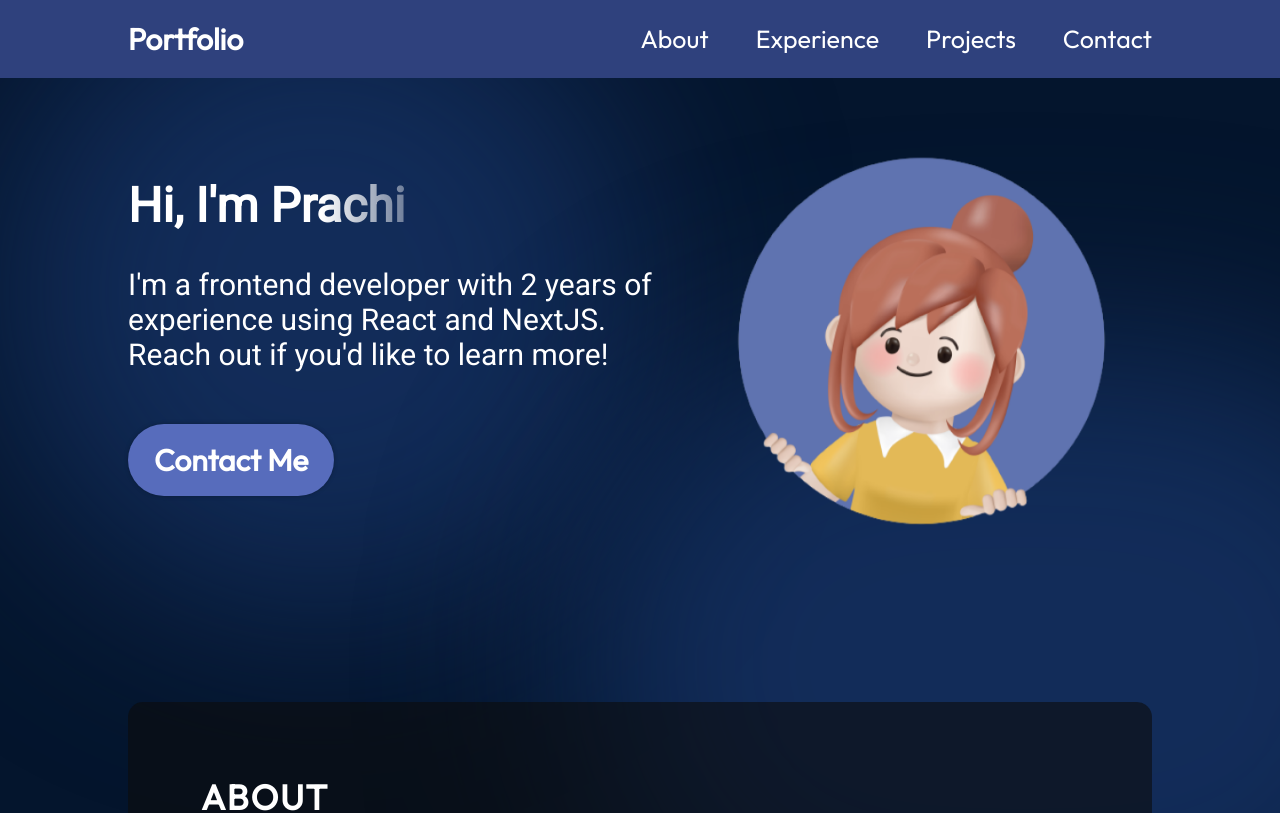
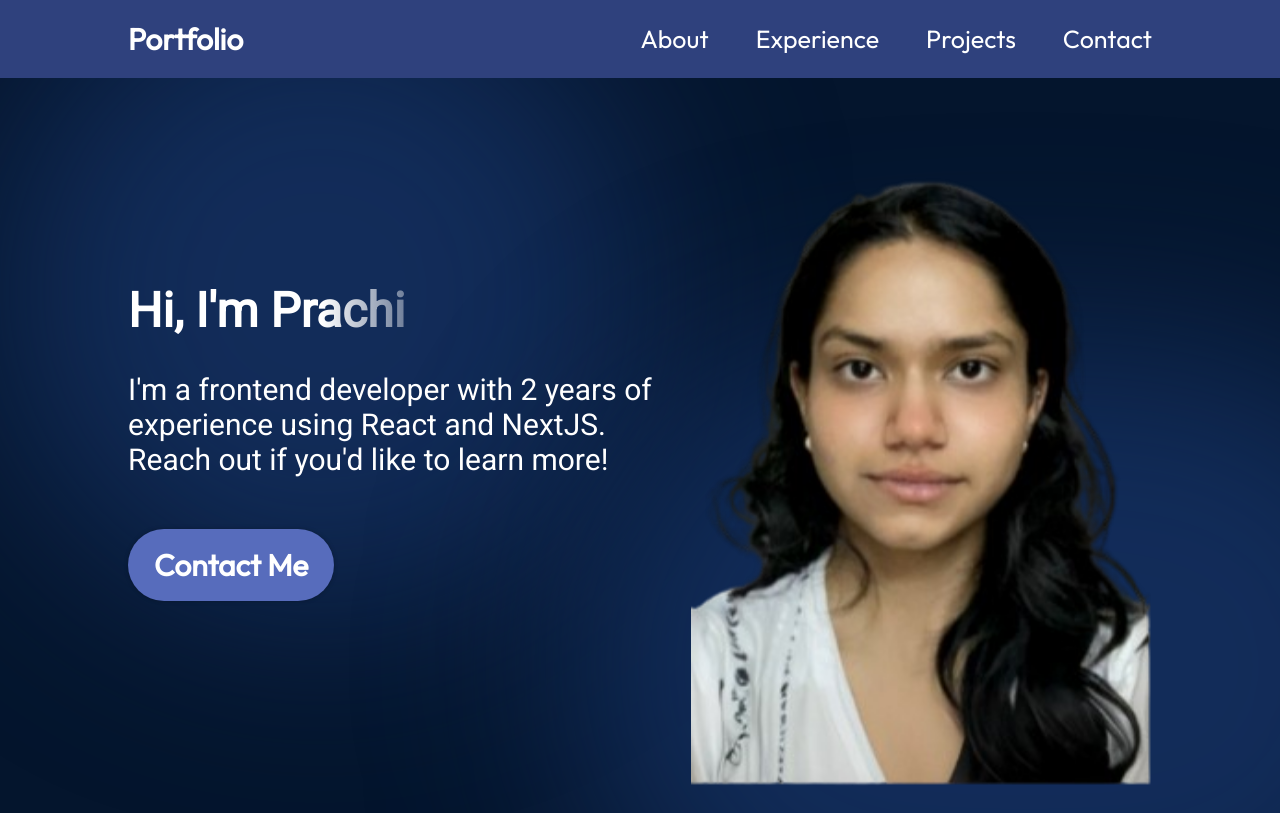
Before and after one commit to Prachi1208/portfolio, a React (Vite) app: page / in a window 1280 px wide. Shown: the top 813 px of the page. Built offline with nearby package versions, Linux system fonts and the light colour scheme.

Commit message:
Update Hero.jsx

```diff
--- a/src/components/Hero/Hero.jsx
+++ b/src/components/Hero/Hero.jsx
@@ -17,7 +17,7 @@ export const Hero = () => {
         </a>
       </div>
       <img
-        src={getImageUrl("hero/heroImage.png")}
+        src={getImageUrl("hero/b.png")}
         alt="Hero image of me"
         className={styles.heroImg}
       />
```
